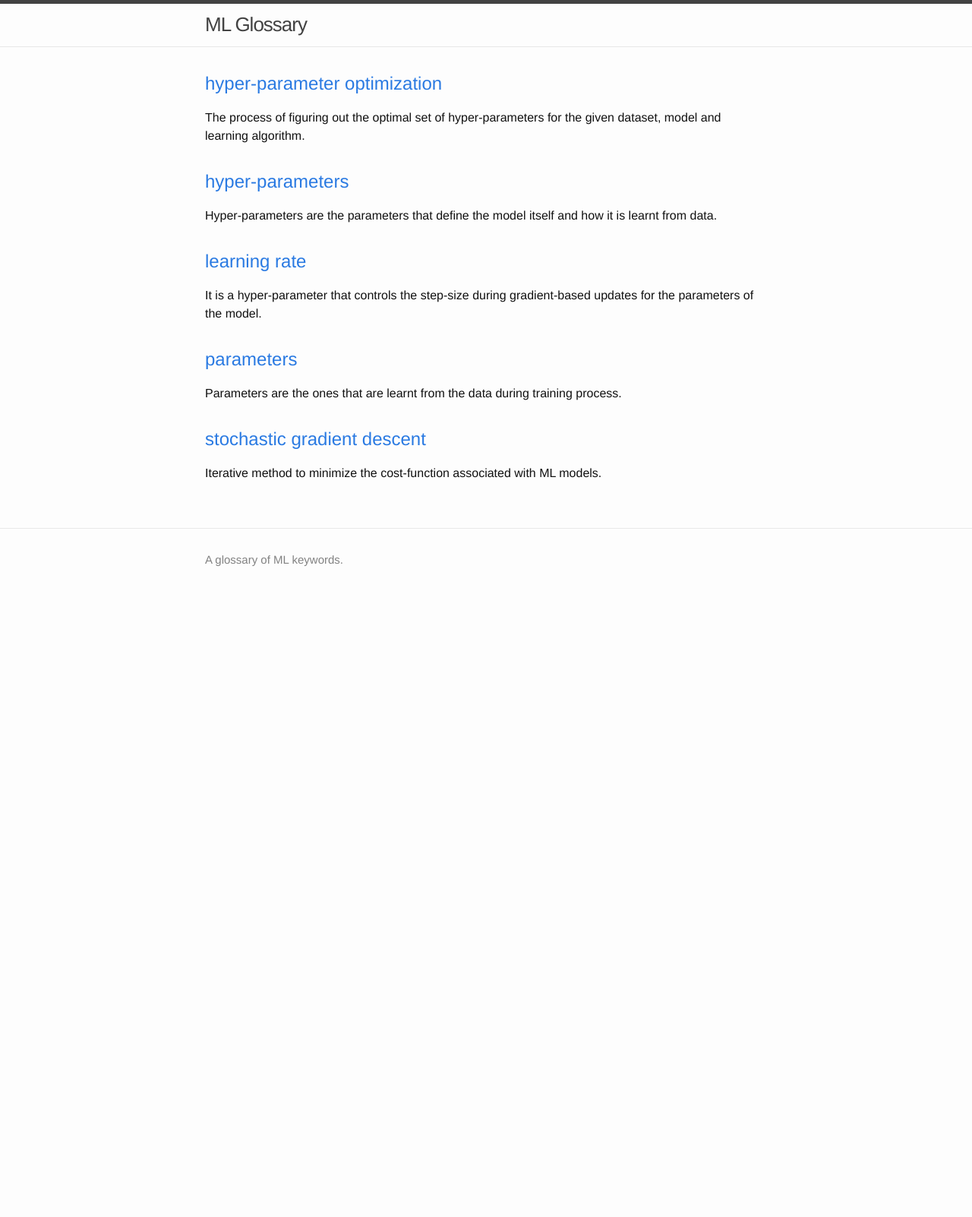
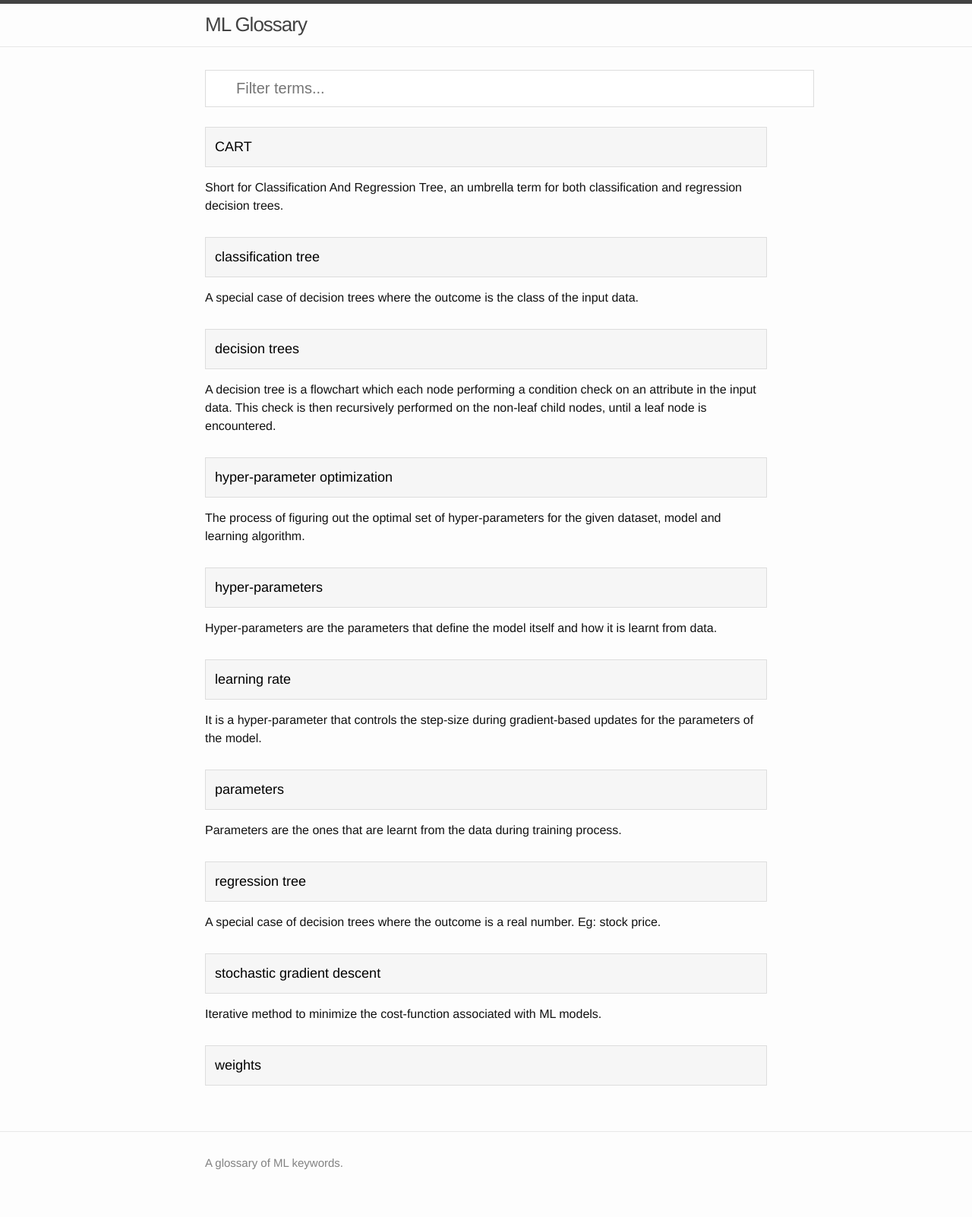
Before and after one commit to teju85/ml-glossary, a Jekyll site: the page built from src/index.md, in a window 1280 px wide. Shown: the whole page at 76% size. Built offline with Jekyll 4.4.1, drawn with Linux system fonts in a browser that asks for light colours; before the commit the page ends 900 px from its top, so only the background shows below that.

Commit message:
Added search filter into index page. Added more terminologies

```diff
--- a/src/_includes/head.html
+++ b/src/_includes/head.html
@@ -8,4 +8,8 @@
     <script rel="src" src="{{ "/assets/jquery-1.11.1.min.js" | relative_url }}"></script>
     <script rel="src" src="{{ "/assets/katex.min.js" | relative_url }}"></script>
   {% endif %}
+  {% if page.needsearch %}
+    <link rel="stylesheet" href="{{ "/assets/filter.css" | relative_url }}">
+    <script rel="src" src="{{ "/assets/filter.js" | relative_url }}"></script>
+  {% endif %}
 </head>
--- /dev/null
+++ b/src/_posts/2018-01-01-cart.md
@@ -0,0 +1,7 @@
+---
+layout: page
+title: CART
+seealso: decision-trees, regression-tree, classification-tree
+---
+Short for Classification And Regression Tree, an umbrella term for both
+classification and regression decision trees.
--- /dev/null
+++ b/src/_posts/2018-01-01-classification-tree.md
@@ -0,0 +1,6 @@
+---
+layout: page
+title: classification tree
+seealso: decision-trees
+---
+A special case of decision trees where the outcome is the class of the input data.
--- /dev/null
+++ b/src/_posts/2018-01-01-decision-trees.md
@@ -0,0 +1,17 @@
+---
+layout: page
+title:  decision trees
+references:
+  - https://en.wikipedia.org/wiki/Decision_tree
+  - https://github.com/SilverDecisions/SilverDecisions/wiki/Gallery
+---
+A decision tree is a flowchart which each node performing a condition check on
+an attribute in the input data. This check is then recursively performed on the
+non-leaf child nodes, until a leaf node is encountered.
+
+These trees can also be thought of as partitioning the input dataset using these
+condition checks, all the way down to leaf nodes, recursively. However, this
+also means that it is more susceptible for over-fitting.
+
+It is also one way to visualize nested conditional statements in programs. These
+are one of the most popular ML models, especially for structured datasets.
--- /dev/null
+++ b/src/_posts/2018-01-01-regression-tree.md
@@ -0,0 +1,7 @@
+---
+layout: page
+title: regression tree
+seealso: decision-trees
+---
+A special case of decision trees where the outcome is a real number.
+Eg: stock price.
--- /dev/null
+++ b/src/assets/filter.css
@@ -0,0 +1,31 @@
+/* Shamelessly copied from: https://www.w3schools.com/howto/howto_js_filter_lists.asp */
+
+#termSearch {
+    width: 100%; /* Full-width */
+    font-size: 20px; /* Increase font-size */
+    padding: 12px 20px 12px 40px; /* Add some padding */
+    border: 1px solid #ddd; /* Add a grey border */
+    margin-bottom: 12px; /* Add some space below the input */
+}
+
+#termsList {
+    /* Remove default list styling */
+    list-style-type: none;
+    padding: 0;
+    margin: 0;
+}
+
+#termsList li h3 a {
+    border: 1px solid #ddd; /* Add a border to all links */
+    margin-top: -1px; /* Prevent double borders */
+    background-color: #f6f6f6; /* Grey background color */
+    padding: 12px; /* Add some padding */
+    text-decoration: none; /* Remove default text underline */
+    font-size: 18px; /* Increase the font-size */
+    color: black; /* Add a black text color */
+    display: block; /* Make it into a block element to fill the whole list */
+}
+
+#myUL li h3 a:hover:not(.header) {
+    background-color: #eee; /* Add a hover effect to all links, except for headers */
+}
--- /dev/null
+++ b/src/assets/filter.js
@@ -0,0 +1,19 @@
+// shamelessly copied from: https://www.w3schools.com/howto/howto_js_filter_lists.asp
+function filterTerms() {
+    // Declare variables
+    var input, filter, ul, li, a, h3, i;
+    input = document.getElementById("termSearch");
+    filter = input.value.toLowerCase();
+    ul = document.getElementById("termsList");
+    li = ul.getElementsByTagName("li");
+    // Loop through all list items, and hide those who don't match the search query
+    for (i = 0; i < li.length; i++) {
+        h3 = li[i].getElementsByTagName("h3")[0];
+        a = h3.getElementsByTagName("a")[0];
+        if (a.innerHTML.toLowerCase().indexOf(filter) > -1) {
+            li[i].style.display = "";
+        } else {
+            li[i].style.display = "none";
+        }
+    }
+}
--- a/src/index.md
+++ b/src/index.md
@@ -1,9 +1,12 @@
 ---
 layout: home
+needsearch: true
 ---
-<ul class="post-list">
+<input type="text" id="termSearch" onkeyup="filterTerms()" placeholder="Filter terms...">
+
+<ul class="post-list" id="termsList">
   {% for post in site.posts reversed %}
-    <li id="{{ post.url | remove: '/terms/' | remove: '.html' }}">
+    <li>
       <h3>
         <a class="post-link" href="{{ site.baseurl }}{{ post.url }}">
           {{ post.title | escape }}
```
Also changed, not shown: src/_posts/2018-01-01-weights.md (added, +6 -0 lines), 1 other file.
